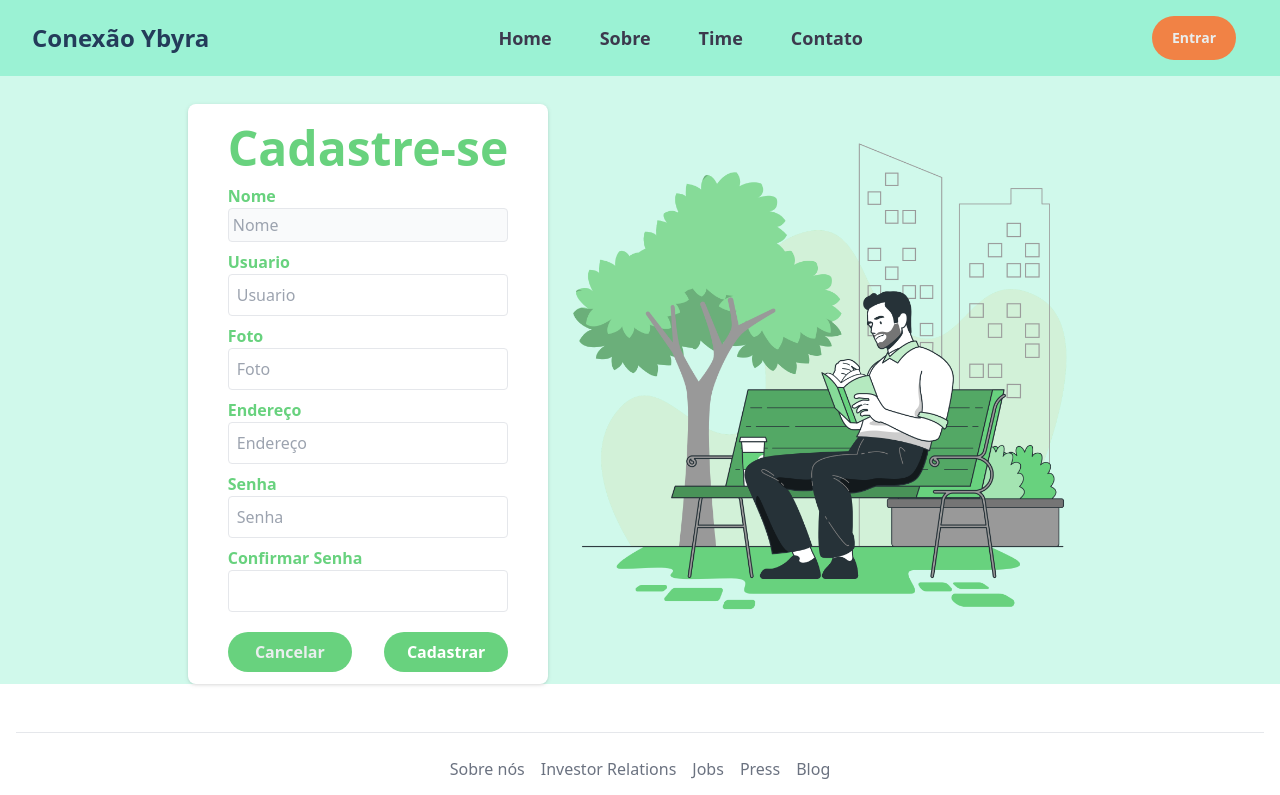
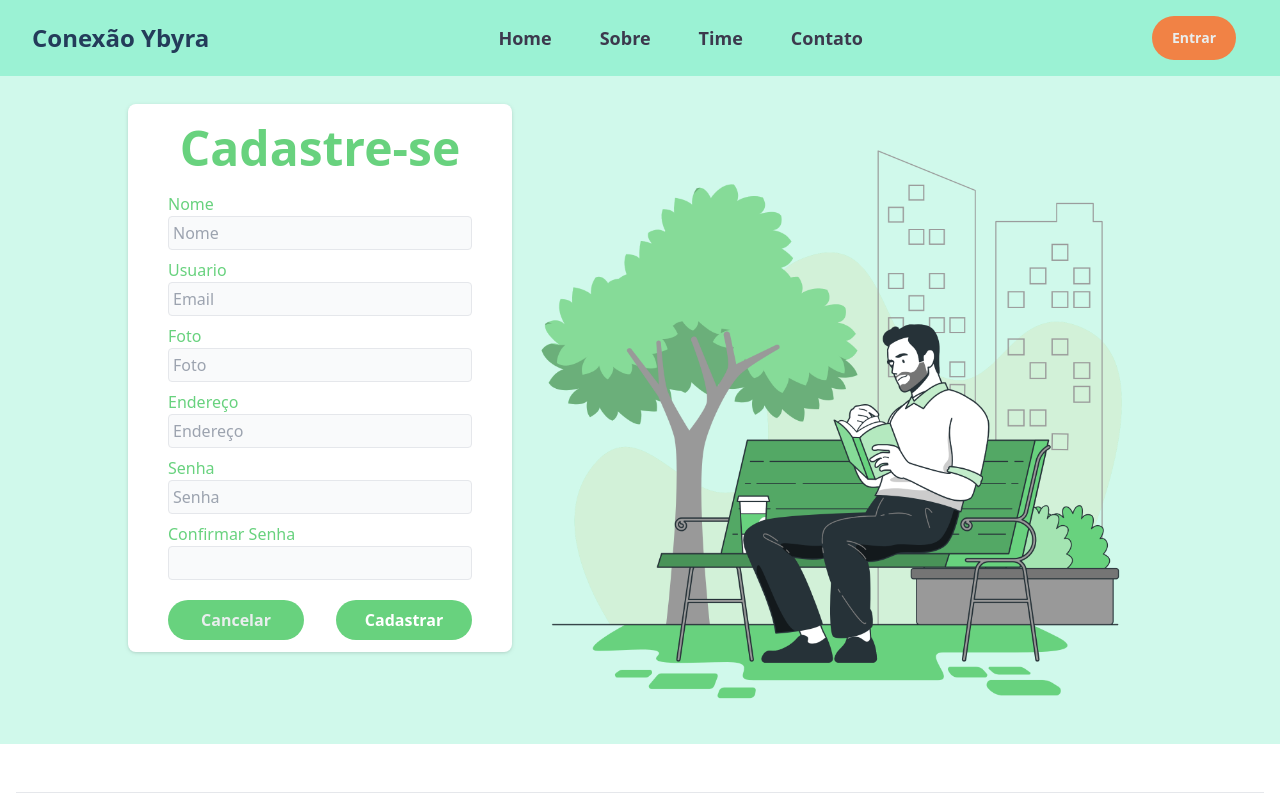
Before and after one commit to Conexao-Ybyra/frontend, a React (Vite) app: page /cadastro in a window 1280 px wide. Shown: the top 795 px of the page. Built offline with nearby package versions, Linux system fonts and the light colour scheme.

Commit message:
Atualizações no login e no cadastro

```diff
--- a/src/pages/Cadastro/Cadastro.tsx
+++ b/src/pages/Cadastro/Cadastro.tsx
@@ -73,77 +73,77 @@ function Cadastro() {
 
     return (
         <>
-            <div className="flex justify-center font-bold bg-mint-green pt-7 px-24">
-                <form className='px-10 md:px-8 rounded-lg bg-white drop-shadow' onSubmit={cadastrarNovoUsuario}>
+            <div className="flex flex-wrap justify-center font-bold bg-mint-green pt-7 ">
+                <form className='w-96 px-10 rounded-lg bg-white drop-shadow h-2/5' onSubmit={cadastrarNovoUsuario}>
                     <h2 className='text-emerald text-5xl mt-5 text-center'>Cadastre-se</h2>
-                    <div className="flex flex-col w-full mt-3">
-                        <label htmlFor="nome" className='font-bold text-emerald'>Nome</label>
+                    <div className="flex flex-col w-full mt-5">
+                        <label htmlFor="nome" className='text-emerald font-medium inline-block'>Nome</label>
                         <input
                             type="text"
                             id="nome"
                             name="nome"
                             placeholder="Nome"
-                            className="border bg-gray-50 rounded ring-orange-crayola transition-100 focus:ring p-1 font-normal"
+                            className="border bg-gray-50 rounded transition-100 focus:ring focus:outline-none ring-emerald p-1 font-normal"
                             value={usuario.nome}
                             onChange={(e: ChangeEvent<HTMLInputElement>) => atualizarEstado(e)}
                         />
                     </div>
                     <div className="flex flex-col w-full mt-2">
-                        <label htmlFor="usuario" className='text-emerald'>Usuario</label>
+                        <label htmlFor="usuario" className='text-emerald font-medium inline-block'>Usuario</label>
                         <input
                             type="text"
                             id="usuario"
                             name="email"
-                            placeholder="Usuario"
-                            className="border rounded p-2 font-normal"
+                            placeholder="Email"
+                            className="border bg-gray-50 rounded transition-100 focus:ring focus:outline-none ring-emerald p-1 font-normal"
                             value={usuario.email}
                             onChange={(e: ChangeEvent<HTMLInputElement>) => atualizarEstado(e)}
                         />
                     </div>
                     <div className="flex flex-col w-full mt-2">
-                        <label htmlFor="foto" className='text-emerald'>Foto</label>
+                        <label htmlFor="foto" className='text-emerald font-medium inline-block'>Foto</label>
                         <input
                             type="text"
                             id="foto"
                             name="foto"
                             placeholder="Foto"
-                            className="border rounded p-2 font-normal"
+                            className="border bg-gray-50 rounded transition-100 focus:ring focus:outline-none ring-emerald p-1 font-normal"
                             value={usuario.foto}
                             onChange={(e: ChangeEvent<HTMLInputElement>) => atualizarEstado(e)}
                         />
                     </div>
                     <div className="flex flex-col w-full mt-2">
-                        <label htmlFor="endereco" className='text-emerald'>Endereço</label>
+                        <label htmlFor="endereco" className='text-emerald font-medium inline-block'>Endereço</label>
                         <input
                             type="text"
                             id="endereco"
                             name="endereco"
                             placeholder="Endereço"
-                            className="border rounded p-2 font-normal"
+                            className="border bg-gray-50 rounded transition-100 focus:ring focus:outline-none ring-emerald p-1 font-normal"
                             value={usuario.endereco}
                             onChange={(e: ChangeEvent<HTMLInputElement>) => atualizarEstado(e)}
                         />
                     </div>
                     <div className="flex flex-col w-full mt-2">
-                        <label htmlFor="senha" className='text-emerald'>Senha</label>
+                        <label htmlFor="senha" className='text-emerald font-medium inline-block'>Senha</label>
                         <input
                             type="password"
                             id="senha"
                             name="senha"
                             placeholder="Senha"
-                            className="border rounded p-2 font-normal"
+                            className="border bg-gray-50 rounded transition-100 focus:ring focus:outline-none ring-emerald p-1 font-normal"
                             value={usuario.senha}
                             onChange={(e: ChangeEvent<HTMLInputElement>) => atualizarEstado(e)}
                         />
                     </div>
                     <div className="flex flex-col w-full mt-2">
-                        <label htmlFor="confirmarSenha" className='text-emerald'>Confirmar Senha</label>
+                        <label htmlFor="confirmarSenha" className='text-emerald font-medium inline-block'>Confirmar Senha</label>
                         <input
                             type="password"
                             id="confirmarSenha"
                             name="confirmarSenha"
                             placeholder=""
-                            className="border rounded p-2"
+                            className="border bg-gray-50 rounded transition-100 focus:ring focus:outline-none ring-emerald p-1 font-normal"
                             value={confirmaSenha}
                             onChange={(e: ChangeEvent<HTMLInputElement>) => handleConfirmarSenha(e)}
                         />
--- a/src/pages/Login/Login.tsx
+++ b/src/pages/Login/Login.tsx
@@ -38,13 +38,13 @@ function Login() {
 
   return (
     <>
-      <div className="bg-mint-green grid grid-cols-2 items-center">
-      <img src={Image} className="flex p-10"/>
+      <div className="bg-mint-green flex flex-wrap items-center">
+      <img src={Image} className="w-2/5 ml-20"/>
         <div className="mx-auto max-w-screen-2xl px-4 md:px-8">
           <div className="mx-auto max-w-lg rounded-lg bg-white drop-shadow">
           <form onSubmit={login}>
             <div className="flex flex-col gap-4 p-4 md:p-8 px-20">
-            <h2 className="mb-4 text-center text-2xl font-bold text-orange-crayola md:mb-8 lg:text-3xl">
+            <h2 className="text-orange-crayola text-5xl mt-5 text-center font-semibold">
             Login
           </h2>
               <div>
```
